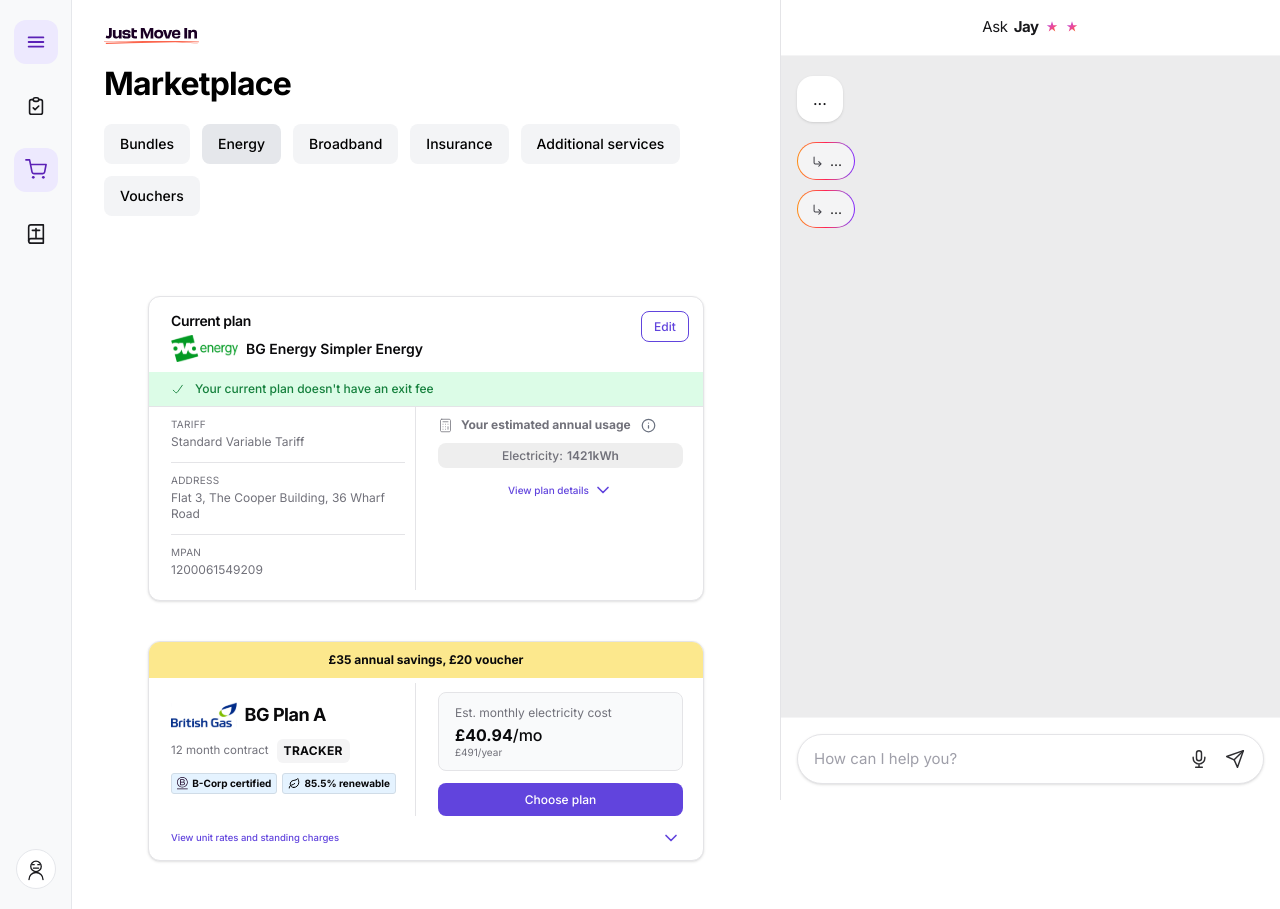
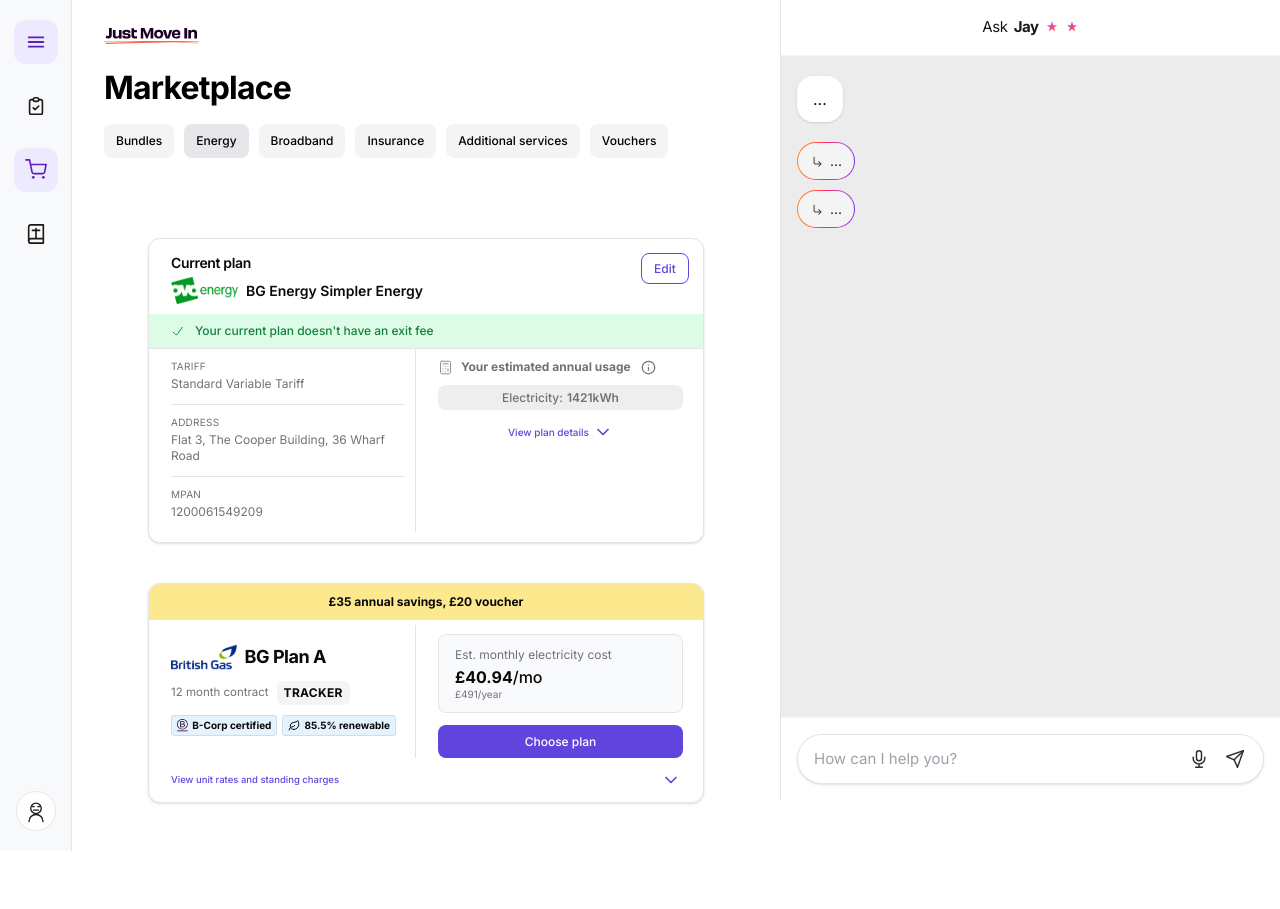
Before and after one commit to vargastm/just-move-in-challenge, a React (Vite) app: page / in a window 1280 px wide. After the commit the page ends 851 px from the top, so only its background shows below. Built offline with nearby package versions, Linux system fonts and the light colour scheme.

Commit message:
fix: adjust styles in MarketplaceHeader for improved layout and spacing

```diff
--- a/src/components/MarketplaceHeader/MarketplaceHeader.tsx
+++ b/src/components/MarketplaceHeader/MarketplaceHeader.tsx
@@ -18,7 +18,7 @@
 }: MarketplaceHeaderProps) {
   return (
     <header className="bg-white px-8 pt-7 pb-8">
-      <div className="flex max-w-full flex-col items-start gap-5">
+      <div className="flex max-w-full flex-col items-start">
         <a
           href="/"
           className="block shrink-0 focus-visible:outline-2 focus-visible:outline-offset-2 focus-visible:outline-[#2563EB]"
@@ -31,12 +31,12 @@
             className="h-4 w-auto"
           />
         </a>
-        <h1 className="text-[28px] leading-tight font-bold tracking-tight text-black md:text-[32px]">
+        <h1 className="mt-6 mb-4 text-[28px] leading-tight font-bold tracking-tight text-black md:text-[32px]">
           Marketplace
         </h1>
         <nav
           aria-label="Marketplace categories"
-          className="flex flex-wrap gap-3"
+          className="flex flex-wrap gap-2.5"
         >
           {categories.map((label) => {
             const active = label === activeCategory
@@ -44,7 +44,7 @@
               <button
                 key={label}
                 type="button"
-                className="rounded-lg px-4 py-2.5 text-sm font-medium text-black transition-colors"
+                className="h-[34px] rounded-lg px-3 text-xs font-medium text-black transition-colors"
                 style={{
                   backgroundColor: active ? '#E5E7EB' : '#F3F4F6',
                 }}
```
